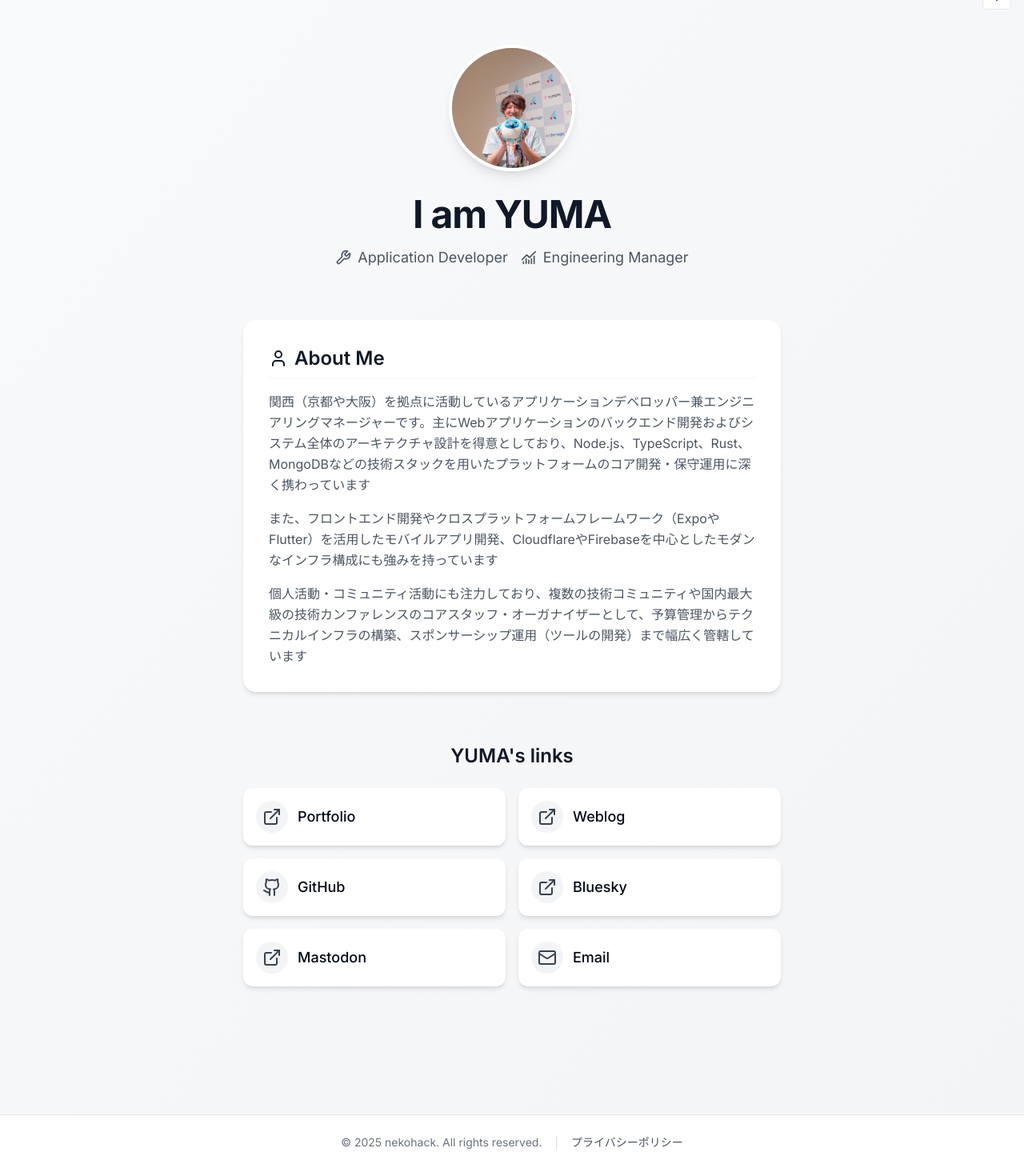
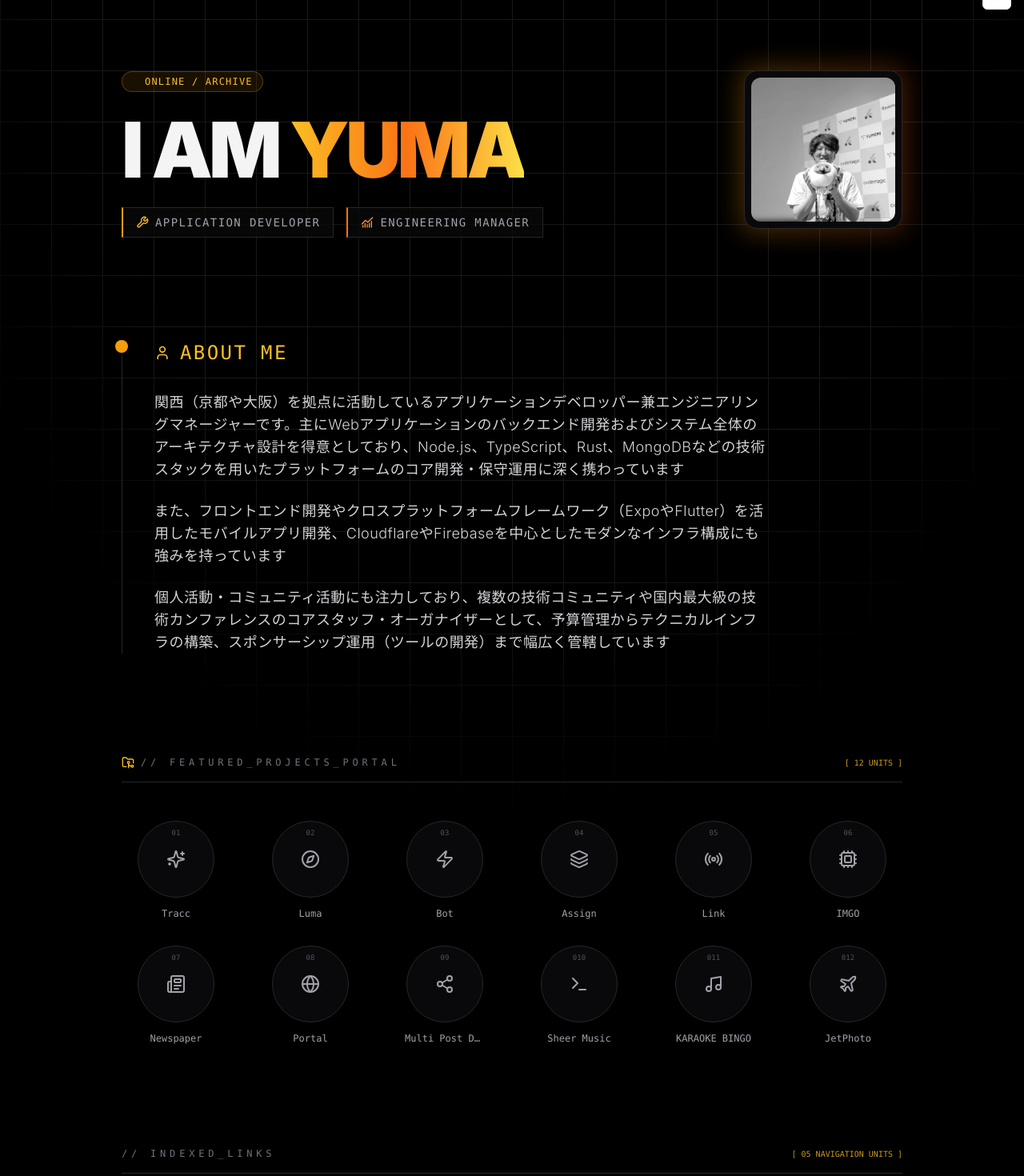
Before and after one commit to nekohack/portal, a Next.js app: page / in a window 1280 px wide. Shown: the part 40-1510 px from the top of the page at 80% size. Built offline with nearby package versions, Linux system fonts and the light colour scheme.

Commit message:
デザインをポップに更新、推し色を 🟧 系に更新

```diff
--- a/app/page.tsx
+++ b/app/page.tsx
@@ -6,53 +6,157 @@ import {
   Mail,
   Wrench,
   User,
-  ShieldAlert,
-  FileText,
+  ArrowUpRight,
+  FolderGit2,
+  Sparkles,
+  Zap,
+  Globe,
+  Radio,
+  Share2,
+  Terminal,
+  Cpu,
+  Layers,
+  Music,
+  Plane,
+  Newspaper,
+  Compass,
 } from "lucide-react";
 import Image from "next/image";
 import Link from "next/link";
 import type React from "react";
 
 export default function Home() {
+  const projects = [
+    {
+      name: "Tracc",
+      desc: "Sponsorship Management",
+      icon: <Sparkles className="h-6 w-6" />,
+      href: "https://go.tracc.jp/",
+    },
+    {
+      name: "Luma",
+      desc: "Event Management",
+      icon: <Compass className="h-6 w-6" />,
+      href: "https://luma-portal.nekohack.me/",
+    },
+    {
+      name: "Bot",
+      desc: "Bot Management",
+      icon: <Zap className="h-6 w-6" />,
+      href: "https://rocket-form.nekohack.me/",
+    },
+    {
+      name: "Assign",
+      desc: "Staff Board",
+      icon: <Layers className="h-6 w-6" />,
+      href: "https://commitment-board.nekohack.me/",
+    },
+    {
+      name: "Link",
+      desc: "Link Management",
+      icon: <Radio className="h-6 w-6" />,
+      href: "https://dl.nekohack.me/",
+    },
+    {
+      name: "IMGO",
+      desc: "Image Compression",
+      icon: <Cpu className="h-6 w-6" />,
+      href: "https://imgo.nekohack.me/",
+    },
+    {
+      name: "Newspaper",
+      desc: "Daily News",
+      icon: <Newspaper className="h-6 w-6" />,
+      href: "https://newspaper.nekohack.me/",
+    },
+    {
+      name: "Portal",
+      desc: "Main Hub",
+      icon: <Globe className="h-6 w-6" />,
+      href: "https://nekohack.me/",
+    },
+    {
+      name: "Multi Post Dash",
+      desc: "Posting Dashboard",
+      icon: <Share2 className="h-6 w-6" />,
+      href: "https://multi-post.nekohack.me/",
+    },
+    {
+      name: "Sheer Music",
+      desc: "Fan & Idol Connection",
+      icon: <Terminal className="h-6 w-6" />,
+      href: "https://sheer-community.nekohack.me/",
+    },
+    {
+      name: "KARAOKE BINGO",
+      desc: "Interactive Tool",
+      icon: <Music className="h-6 w-6" />,
+      href: "https://karaoke-bingo.nekohack.me/",
+    },
+    {
+      name: "JetPhoto",
+      desc: "Aviation Spotting",
+      icon: <Plane className="h-6 w-6" />,
+      href: "https://jetphoto-community.nekohack.me/",
+    },
+  ];
+
   return (
-    <main className="min-h-screen bg-gradient-to-br from-gray-50 to-gray-100 dark:from-gray-900 dark:to-gray-800 flex flex-col justify-between">
-      <div>
+    <main className="min-h-screen bg-black text-zinc-100 flex flex-col justify-between selection:bg-amber-400 selection:text-black font-sans relative overflow-hidden">
+      <div className="absolute inset-0 bg-[linear-gradient(to_right,#18181b_1px,transparent_1px),linear-gradient(to_bottom,#18181b_1px,transparent_1px)] bg-[size:4rem_4rem] [mask-image:radial-gradient(ellipse_60%_50%_at_50%_0%,#000_70%,transparent_100%)] pointer-events-none" />
+
+      <div className="relative z-10">
         <ThemeToggle />
-        <div className="container mx-auto px-4 py-16 md:py-24">
-          <div className="mx-auto max-w-4xl">
-            {/* Hero Section */}
-            <div className="mb-16 text-center">
-              <div className="mb-6 inline-block overflow-hidden rounded-full border-4 border-white shadow-lg dark:border-gray-800">
-                <Image
-                  src="/jiyuujin.jpg?height=150&width=150"
-                  alt="YUMA"
-                  width={150}
-                  height={150}
-                  className="h-[150px] w-[150px] object-cover"
-                  priority
-                />
+        <div className="container mx-auto px-6 py-20 md:py-32 max-w-5xl">
+          <section className="mb-32">
+            <div className="flex flex-col md:flex-row items-center md:items-start justify-between gap-12">
+              <div className="order-2 md:order-1 text-center md:text-left flex-1">
+                <div className="inline-flex items-center gap-2 px-3 py-1 rounded-full border border-amber-500/30 bg-amber-500/10 text-amber-400 font-mono text-xs tracking-widest uppercase mb-6">
+                  <span className="w-2 h-2 rounded-full bg-amber-400 animate-ping" />
+                  ONLINE / ARCHIVE
+                </div>
+                <h1 className="text-6xl sm:text-7xl md:text-8xl font-black tracking-tighter uppercase leading-none mb-6">
+                  I AM{" "}
+                  <span className="text-transparent bg-clip-text bg-gradient-to-r from-amber-400 via-orange-500 to-yellow-300">
+                    YUMA
+                  </span>
+                </h1>
+                <div className="flex flex-wrap items-center justify-center md:justify-start gap-4 font-mono text-xs md:text-sm tracking-widest uppercase text-zinc-400">
+                  <div className="flex items-center gap-2 border border-zinc-800 bg-zinc-950/80 px-4 py-2 rounded-none border-l-2 border-l-amber-500">
+                    <Wrench className="h-4 w-4 text-amber-400" />
+                    <span>Application Developer</span>
+                  </div>
+                  <div className="flex items-center gap-2 border border-zinc-800 bg-zinc-950/80 px-4 py-2 rounded-none border-l-2 border-l-orange-500">
+                    <ChartNoAxesCombined className="h-4 w-4 text-orange-400" />
+                    <span>Engineering Manager</span>
+                  </div>
+                </div>
               </div>
-              <h1 className="mb-4 text-4xl font-bold tracking-tight text-gray-900 dark:text-white md:text-5xl">
-                I am YUMA
-              </h1>
-              <div className="flex flex-wrap items-center justify-center gap-4 text-lg text-gray-600 dark:text-gray-300">
-                <div className="flex items-center gap-2">
-                  <Wrench className="h-5 w-5" />
-                  <span>Application Developer</span>
-                </div>
-                <div className="flex items-center gap-2">
-                  <ChartNoAxesCombined className="h-5 w-5" />
-                  <span>Engineering Manager</span>
+
+              <div className="order-1 md:order-2 relative group">
+                <div className="absolute -inset-1 rounded-2xl bg-gradient-to-r from-amber-500 to-orange-600 opacity-30 blur-lg group-hover:opacity-70 transition duration-700" />
+                <div className="relative overflow-hidden rounded-2xl border border-zinc-800 bg-zinc-950 p-2">
+                  <Image
+                    src="/jiyuujin.jpg?height=150&width=150"
+                    alt="YUMA"
+                    width={180}
+                    height={180}
+                    className="h-[180px] w-[180px] object-cover rounded-xl grayscale contrast-125 transition-all duration-700 group-hover:grayscale-0 group-hover:scale-105"
+                    priority
+                  />
                 </div>
               </div>
             </div>
+          </section>
 
-            <div className="mx-auto max-w-2xl mb-16 bg-white dark:bg-gray-800 rounded-2xl p-6 md:p-8 shadow-md">
-              <h2 className="mb-4 flex items-center gap-2 text-2xl font-semibold text-gray-900 dark:text-white border-b pb-2 border-gray-100 dark:border-gray-700">
-                <User className="h-6 w-6" />
+          <section className="mb-32">
+            <div className="relative border-l border-zinc-800 pl-6 md:pl-10 space-y-8">
+              <div className="absolute -left-[9px] top-0 h-4 w-4 rounded-full bg-amber-500 ring-4 ring-black" />
+              <h2 className="flex items-center gap-3 text-2xl font-mono tracking-widest text-amber-400 uppercase">
+                <User className="h-5 w-5" />
                 About Me
               </h2>
-              <div className="text-gray-600 dark:text-gray-300 space-y-4 leading-relaxed">
+              <div className="text-zinc-300 space-y-6 font-light leading-relaxed tracking-wide text-base md:text-lg max-w-3xl">
                 <p>
                   関西（京都や大阪）を拠点に活動しているアプリケーションデベロッパー兼エンジニアリングマネージャーです。主にWebアプリケーションのバックエンド開発およびシステム全体のアーキテクチャ設計を得意としており、Node.js、TypeScript、Rust、MongoDBなどの技術スタックを用いたプラットフォームのコア開発・保守運用に深く携わっています
                 </p>
@@ -64,57 +168,114 @@ export default function Home() {
                 </p>
               </div>
             </div>
+          </section>
 
-            {/* Links Section */}
-            <div className="mx-auto max-w-2xl mb-16">
-              <h2 className="mb-6 text-center text-2xl font-semibold text-gray-900 dark:text-white">
-                YUMA&apos;s links
+          <section className="mb-32">
+            <div className="flex items-end justify-between mb-12 border-b border-zinc-800 pb-4">
+              <h2 className="text-xs font-mono uppercase tracking-[0.4em] text-zinc-500 flex items-center gap-2">
+                <FolderGit2 className="h-4 w-4 text-amber-400" />
+                // FEATURED_PROJECTS_PORTAL
               </h2>
-              <div className="grid gap-4 md:grid-cols-2">
-                <LinkCard
+              <span className="text-[10px] font-mono text-amber-400/80">
+                [ 12 UNITS ]
+              </span>
+            </div>
+
+            <div className="grid grid-cols-3 sm:grid-cols-4 md:grid-cols-6 gap-6 md:gap-8 justify-items-center">
+              {projects.map((project, index) => (
+                <a
+                  key={project.name}
+                  href={project.href}
+                  target="_blank"
+                  className="group relative flex flex-col items-center"
+                >
+                  <div className="relative flex h-20 w-20 md:h-24 md:w-24 items-center justify-center rounded-full border border-zinc-800 bg-zinc-950 text-zinc-400 transition-all duration-500 group-hover:border-amber-500 group-hover:bg-amber-500/10 group-hover:text-amber-400 group-hover:scale-110 group-hover:shadow-[0_0_25px_rgba(245,158,11,0.3)]">
+                    <span className="absolute top-2 font-mono text-[9px] text-zinc-600 group-hover:text-amber-400/80">
+                      0{index + 1}
+                    </span>
+                    {project.icon}
+                  </div>
+
+                  <span className="mt-3 font-mono text-xs font-medium text-zinc-400 group-hover:text-amber-300 text-center transition-colors truncate max-w-[100px]">
+                    {project.name}
+                  </span>
+
+                  <div className="pointer-events-none absolute -bottom-8 opacity-0 group-hover:opacity-100 group-hover:-translate-y-1 transition-all duration-300 z-20 whitespace-nowrap bg-zinc-900 border border-amber-500/40 px-2.5 py-1 text-[10px] font-mono text-amber-400 shadow-xl">
+                    {project.desc}
+                  </div>
+                </a>
+              ))}
+            </div>
+          </section>
+
+          <section className="mb-20">
+            <div className="flex items-end justify-between mb-12 border-b border-zinc-800 pb-4">
+              <h2 className="text-xs font-mono uppercase tracking-[0.4em] text-zinc-500">
+                // INDEXED_LINKS
+              </h2>
+              <span className="text-[10px] font-mono text-amber-400/80">
+                [ 05 NAVIGATION UNITS ]
+              </span>
+            </div>
+
+            <div className="grid grid-cols-1 md:grid-cols-12 gap-4">
+              <div className="md:col-span-8">
+                <ArtLinkCard
                   href="https://yuma-kitamura.nekohack.me/"
                   title="Portfolio"
                   icon={<ExternalLink />}
+                  tag="01"
                 />
-                <LinkCard
+              </div>
+              <div className="md:col-span-4">
+                <ArtLinkCard
+                  href="https://github.com/jiyuujin"
+                  title="GitHub"
+                  icon={<Github />}
+                  tag="02"
+                />
+              </div>
+              <div className="md:col-span-4">
+                <ArtLinkCard
                   href="https://blog.nekohack.me/"
                   title="Weblog"
                   icon={<ExternalLink />}
+                  tag="03"
                 />
-                <LinkCard
-                  href="https://github.com/jiyuujin"
-                  title="GitHub"
-                  icon={<Github />}
-                />
-                <LinkCard
-                  href="https://bsky.app/profile/jiyuujin.bsky.social"
-                  title="Bluesky"
-                  icon={<ExternalLink />}
-                />
-                <LinkCard
+              </div>
+              <div className="md:col-span-4">
+                <ArtLinkCard
                   href="https://times.nekohack.me/"
                   title="Mastodon"
                   icon={<ExternalLink />}
+                  tag="04"
                 />
-                <LinkCard
+              </div>
+              <div className="md:col-span-4">
+                <ArtLinkCard
                   href="mailto:jiyuujin@nekohack.me"
                   title="Email"
                   icon={<Mail />}
+                  tag="05"
                 />
               </div>
             </div>
-          </div>
+          </section>
         </div>
       </div>
 
-      <footer className="bg-white dark:bg-gray-900 border-t border-gray-200 dark:border-gray-800 py-6 text-center text-sm text-gray-500 dark:text-gray-400">
-        <div className="container mx-auto px-4 flex flex-col sm:flex-row justify-center items-center gap-4">
+      {/* Footer */}
+      <footer className="relative z-10 border-t border-zinc-900 bg-black/80 backdrop-blur py-10 text-xs font-mono tracking-widest text-zinc-600 uppercase">
+        <div className="container mx-auto px-6 max-w-5xl flex flex-col sm:flex-row justify-between items-center gap-4">
           <span>
             &copy; {new Date().getFullYear()} nekohack. All rights reserved.
           </span>
-          <span className="hidden sm:inline text-gray-300 dark:text-gray-700">|</span>
-          <Link href="/privacy" className="hover:underline text-gray-600 dark:text-gray-400">
-            プライバシーポリシー
+          <Link
+            href="/privacy"
+            className="hover:text-amber-400 transition-colors flex items-center gap-1"
+          >
+            <span>プライバシーポリシー</span>
+            <ArrowUpRight className="h-3 w-3" />
           </Link>
         </div>
       </footer>
@@ -122,14 +283,16 @@ export default function Home() {
   );
 }
 
-function LinkCard({
+function ArtLinkCard({
   href,
   title,
   icon,
+  tag,
 }: {
   href: string;
   title: string;
   icon: React.ReactNode;
+  tag: string;
 }) {
   const isInternal = href.startsWith("/");
   const Component = isInternal ? Link : "a";
@@ -138,12 +301,27 @@ function LinkCard({
     <Component
       href={href}
       {...(!isInternal ? { target: "_blank", rel: "noopener noreferrer" } : {})}
-      className="flex items-center gap-3 rounded-xl bg-white p-4 shadow-md transition-all hover:scale-105 hover:shadow-lg dark:bg-gray-800 dark:text-white"
+      className="group relative block w-full p-6 border border-zinc-800 bg-zinc-950/50 backdrop-blur-md overflow-hidden transition-all duration-500 hover:border-amber-500/60 hover:bg-zinc-900/80"
     >
-      <div className="flex h-10 w-10 items-center justify-center rounded-full bg-gray-100 text-gray-700 dark:bg-gray-700 dark:text-gray-200">
-        {icon}
+      <div className="absolute top-0 right-0 w-24 h-24 bg-gradient-to-bl from-amber-500/10 via-transparent to-transparent opacity-0 group-hover:opacity-100 transition-opacity duration-500" />
+
+      <div className="flex items-start justify-between mb-8">
+        <span className="font-mono text-[10px] tracking-widest text-zinc-600 group-hover:text-amber-400 transition-colors">
+          [{tag}]
+        </span>
+        <div className="text-zinc-500 group-hover:text-amber-400 group-hover:translate-x-1 group-hover:-translate-y-1 transition-all duration-300">
+          <ArrowUpRight className="h-5 w-5" />
+        </div>
       </div>
-      <span className="text-lg font-medium">{title}</span>
+
+      <div className="flex items-center gap-3">
+        <div className="text-zinc-400 group-hover:text-amber-400 transition-colors">
+          {icon}
+        </div>
+        <span className="text-xl font-bold tracking-wider text-zinc-200 group-hover:text-white transition-colors">
+          {title}
+        </span>
+      </div>
     </Component>
   );
 }
```
Also changed, not shown: app/privacy/page.tsx (+46 -20 lines).
